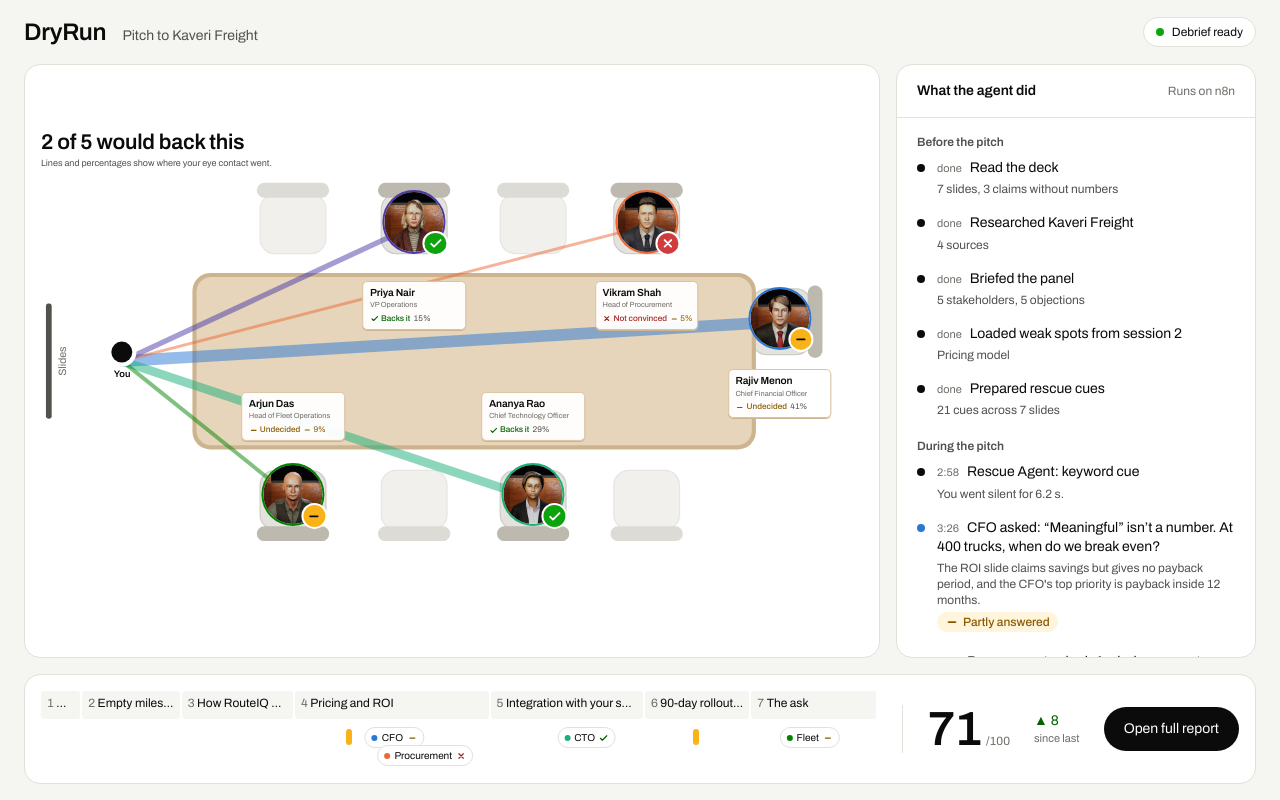
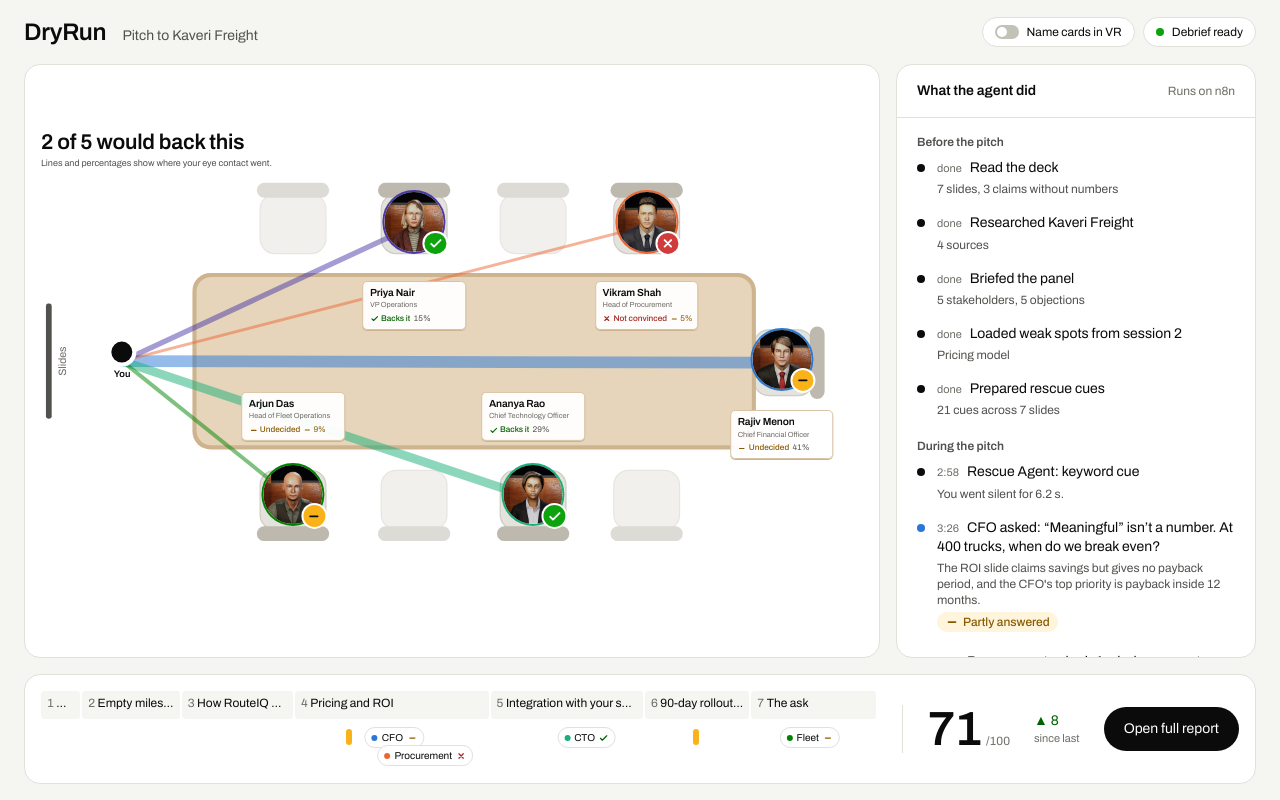
Before and after one commit to aryankalra404/HackSprint, a Next.js app in the folder web/: page /s/demo in a window 1280 px wide. Built offline with nearby package versions, Linux system fonts and the light colour scheme.

Commit message:
put the head seat in the middle of its chair and add a name cards switch for vr

```diff
--- /dev/null
+++ b/web/src/app/api/room/settings/route.ts
@@ -0,0 +1,8 @@
+import { updateRoom } from "@/lib/room";
+
+// Room settings from the web (contract: PUT /api/room/settings); the headset sees them on its next poll
+export async function PUT(request: Request) {
+  const body = (await request.json()) as { name_cards?: unknown };
+  if (typeof body.name_cards !== "boolean") return Response.json({ error: "name_cards must be true or false" }, { status: 400 });
+  return Response.json(updateRoom({ name_cards: body.name_cards }));
+}
--- a/web/src/app/new/page.tsx
+++ b/web/src/app/new/page.tsx
@@ -23,5 +23,5 @@ async function BriefFromRoom() {
     room.phase === "drafting" && brief
       ? { input: brief.input, draft: { draft_id: brief.draft_id, suggestions: brief.suggestions }, panel: room.panel }
       : null;
-  return <Brief sample={demoBriefInput} resume={resume} />;
+  return <Brief sample={demoBriefInput} resume={resume} nameCards={room.name_cards} />;
 }
--- a/web/src/app/s/[sessionId]/page.tsx
+++ b/web/src/app/s/[sessionId]/page.tsx
@@ -1,6 +1,7 @@
 import { Suspense } from "react";
 import { notFound } from "next/navigation";
 import { getSession } from "@/lib/api";
+import { getRoom } from "@/lib/room";
 import { Dashboard } from "@/components/dashboard/Dashboard";
 
 export const metadata = { title: "DryRun dashboard" };
@@ -18,5 +19,5 @@ export default function DashboardPage({ params }: PageProps<"/s/[sessionId]">) {
 async function Session({ sessionId }: { sessionId: string }) {
   const session = await getSession(sessionId);
   if (!session) notFound();
-  return <Dashboard session={session} />;
+  return <Dashboard session={session} nameCards={getRoom().name_cards} />;
 }
--- a/web/src/components/brief/Brief.tsx
+++ b/web/src/components/brief/Brief.tsx
@@ -7,6 +7,7 @@ import { ALL_COLORS, ALL_SEATS, AVATARS, MAX_PANEL } from "@/lib/personas";
 import { briefPanelAction, proposePanelAction } from "@/app/new/actions";
 import { PanelTable, type Selection } from "./PanelTable";
 import { PanelEditor } from "./PanelEditor";
+import { NameCardsToggle } from "../room/NameCardsToggle";
 
 type Draft = Pick<PanelProposal, "draft_id" | "suggestions">;
 
@@ -14,11 +15,12 @@ interface Props {
   sample: { company: string; website: string; context: string };
   // A panel still being drafted in the room, so a reload carries on where it left off
   resume: { input: BriefInput; draft: Draft; panel: DraftMember[] } | null;
+  nameCards: boolean;
 }
 
 // New rehearsal: describe the meeting, let n8n propose the panel, edit it on the table, then brief it.
 // Every edit is saved to the room on the laptop, and the headset seats the panel as it changes.
-export function Brief({ sample, resume }: Props) {
+export function Brief({ sample, resume, nameCards }: Props) {
   const [form, setForm] = useState({
     company: resume?.input.prospect.company ?? "",
     website: resume?.input.prospect.website ?? "",
@@ -133,7 +135,8 @@ export function Brief({ sample, resume }: Props) {
           <span className="text-sm text-ink-2">{proposal ? `Pitch to ${form.company}` : "New rehearsal"}</span>
         </div>
         {proposal && (
-          <div className="flex items-center gap-4">
+          <div className="flex flex-wrap items-center gap-2 sm:gap-4">
+            <NameCardsToggle initial={nameCards} />
             <p className="inline-flex items-center gap-2 rounded-full border border-line bg-surface px-3 py-1.5 text-xs" aria-live="polite">
               <span
                 aria-hidden="true"
--- a/web/src/components/dashboard/Dashboard.tsx
+++ b/web/src/components/dashboard/Dashboard.tsx
@@ -9,10 +9,11 @@ import { RoomBoard } from "./RoomBoard";
 import { AgentFeed } from "./AgentFeed";
 import { BottomStrip } from "./BottomStrip";
 import { PersonaDrawer } from "./PersonaDrawer";
+import { NameCardsToggle } from "../room/NameCardsToggle";
 
 // One screen for the room: it sits on the big display while the presenter is in VR.
 // Prep (briefed, waiting) and debrief share the layout; live comes next.
-export function Dashboard({ session }: { session: SessionRecord }) {
+export function Dashboard({ session, nameCards }: { session: SessionRecord; nameCards: boolean }) {
   const [open, setOpen] = useState<PersonaId | null>(null);
   const feed = useMemo(() => buildFeed(session), [session]);
   const { bundle, debrief } = session;
@@ -24,10 +25,13 @@ export function Dashboard({ session }: { session: SessionRecord }) {
           <Link href="/" className="font-display text-2xl">DryRun</Link>
           <span className="text-sm text-ink-2">Pitch to {bundle.prospect.company}</span>
         </div>
-        <p className="inline-flex items-center gap-2 rounded-full border border-line bg-surface px-3 py-1.5 text-xs">
-          <span aria-hidden="true" className={`size-2 rounded-full ${debrief ? "bg-good" : "animate-pulse bg-warn"}`} />
-          {debrief ? "Debrief ready" : "Waiting for the presenter"}
-        </p>
+        <div className="flex flex-wrap items-center gap-2">
+          <NameCardsToggle initial={nameCards} />
+          <p className="inline-flex items-center gap-2 rounded-full border border-line bg-surface px-3 py-1.5 text-xs">
+            <span aria-hidden="true" className={`size-2 rounded-full ${debrief ? "bg-good" : "animate-pulse bg-warn"}`} />
+            {debrief ? "Debrief ready" : "Waiting for the presenter"}
+          </p>
+        </div>
       </header>
 
       <main className="grid min-h-0 flex-1 gap-4 lg:grid-cols-[minmax(0,1fr)_360px]">
--- /dev/null
+++ b/web/src/components/room/NameCardsToggle.tsx
@@ -0,0 +1,39 @@
+"use client";
+
+import { useState } from "react";
+
+// Switches the tent cards with each person's name on or off in the headset
+export function NameCardsToggle({ initial }: { initial: boolean }) {
+  const [on, setOn] = useState(initial);
+  const [saving, setSaving] = useState(false);
+
+  async function toggle() {
+    const next = !on;
+    setOn(next);
+    setSaving(true);
+    try {
+      const res = await fetch("/api/room/settings", { method: "PUT", headers: { "Content-Type": "application/json" }, body: JSON.stringify({ name_cards: next }) });
+      if (!res.ok) setOn(!next);
+    } catch {
+      setOn(!next);
+    } finally {
+      setSaving(false);
+    }
+  }
+
+  return (
+    <button
+      type="button"
+      role="switch"
+      aria-checked={on}
+      onClick={toggle}
+      disabled={saving}
+      className="inline-flex items-center gap-2 rounded-full border border-line bg-surface px-3 py-1.5 text-xs hover:border-ink disabled:opacity-60"
+    >
+      <span aria-hidden="true" className={`relative h-3.5 w-6 rounded-full transition-colors ${on ? "bg-ink" : "bg-axis"}`}>
+        <span className={`absolute top-0.5 size-2.5 rounded-full bg-surface transition-all ${on ? "left-3" : "left-0.5"}`} />
+      </span>
+      Name cards in VR
+    </button>
+  );
+}
--- a/web/src/lib/contract.ts
+++ b/web/src/lib/contract.ts
@@ -1,4 +1,4 @@
-// Types for the n8n webhook contract. Source of truth: docs/CONTRACT.md (v0.5).
+// Types for the n8n webhook contract. Source of truth: docs/CONTRACT.md (v0.7).
 // Field names stay snake_case so JSON from n8n can be used as-is.
 
 // Persona ids are per panel ("p1", "p2", …); every field that names a person uses one.
@@ -190,4 +190,6 @@ export interface Room {
   panel: DraftMember[];
   bundle: Bundle | null;
   session_id: string | null;
+  // Tent cards with each person's name in VR; off unless switched on from the web
+  name_cards: boolean;
 }
--- a/web/src/lib/personas.ts
+++ b/web/src/lib/personas.ts
@@ -17,7 +17,7 @@ export const MAX_PANEL = 6;
 
 // Every chair at the table (VR world x, z in metres). See Seats, avatars and colours in docs/CONTRACT.md.
 export const SEAT_POS: Record<Seat, { x: number; z: number }> = {
-  0: { x: -4.79, z: -1.52 },
+  0: { x: -4.53, z: -1.5 },
   1: { x: -5.4, z: -2.75 },
   2: { x: -5.4, z: -3.8 },
   3: { x: -5.4, z: -4.9 },
--- a/web/src/lib/room.ts
+++ b/web/src/lib/room.ts
@@ -18,7 +18,7 @@ interface Store {
   headsetVia: "wifi" | "usb";
 }
 
-const EMPTY: Room = { version: 0, phase: "empty", prospect: null, panel: [], bundle: null, session_id: null };
+const EMPTY: Room = { version: 0, phase: "empty", prospect: null, panel: [], bundle: null, session_id: null, name_cards: false };
 
 // On globalThis so dev-mode reloads keep one store
 const g = globalThis as { __dryrunRoom?: Store };
@@ -31,7 +31,8 @@ function store(): Store {
     } catch {
       // No saved room yet
     }
-    g.__dryrunRoom = { ...saved, waiters: new Set(), headsetSeen: 0, headsetPolling: 0, headsetVia: "usb" };
+    // A room saved by an older version may lack newer fields
+    g.__dryrunRoom = { ...saved, room: { ...EMPTY, ...saved.room }, waiters: new Set(), headsetSeen: 0, headsetPolling: 0, headsetVia: "usb" };
   }
   return g.__dryrunRoom;
 }
```
